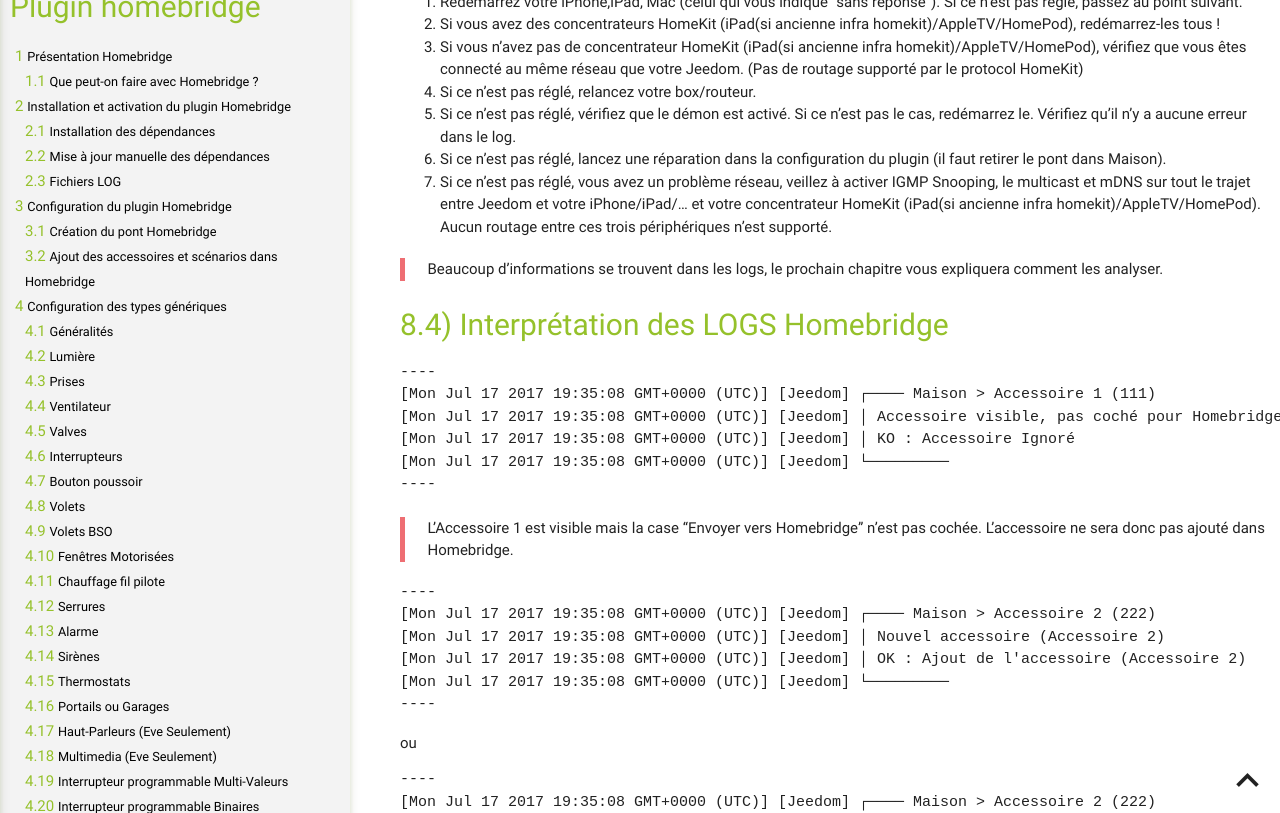
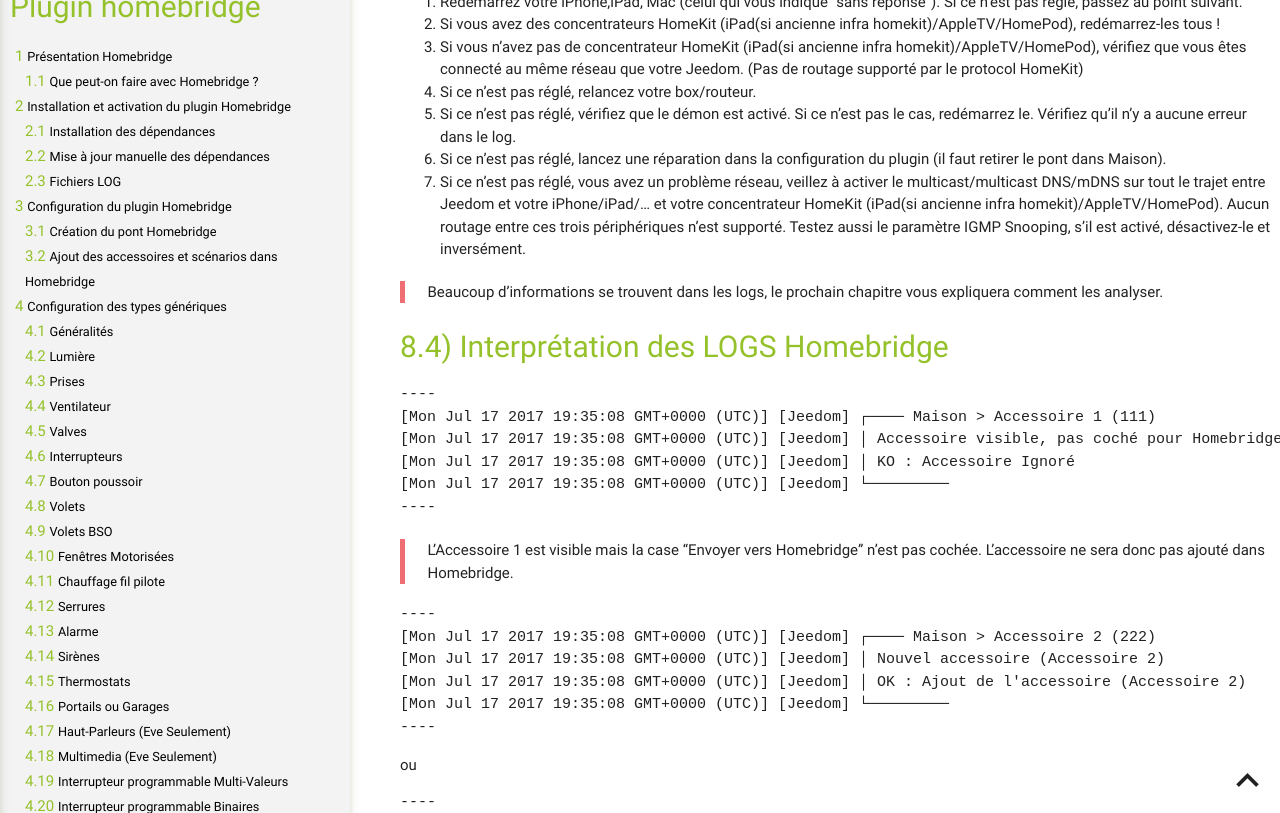
Before and after one commit to NebzHB/jeedom_docs, a Jekyll site: the page built from plugins/homebridge/fr_FR/index.md, in a window 1280 px wide and 900 px high, scrolled down 40961 px, cut to the strip 87-900 px from the top of the window. Built offline with Jekyll 4.4.1, drawn with Linux system fonts in a browser that asks for light colours.

Commit message:
Update index.md

```diff
--- a/plugins/homebridge/fr_FR/index.md
+++ b/plugins/homebridge/fr_FR/index.md
@@ -724,7 +724,7 @@
 4. Si ce n'est pas réglé, relancez votre box/routeur.
 5. Si ce n'est pas réglé, vérifiez que le démon est activé. Si ce n'est pas le cas, redémarrez le. Vérifiez qu'il n'y a aucune erreur dans le log.
 6. Si ce n'est pas réglé, lancez une réparation dans la configuration du plugin (il faut retirer le pont dans Maison).
-7. Si ce n'est pas réglé, vous avez un problème réseau, veillez à activer IGMP Snooping, le multicast et mDNS sur tout le trajet entre Jeedom et votre iPhone/iPad/... et votre concentrateur HomeKit (iPad(si ancienne infra homekit)/AppleTV/HomePod). Aucun routage entre ces trois périphériques n'est supporté.
+7. Si ce n'est pas réglé, vous avez un problème réseau, veillez à activer le multicast/multicast DNS/mDNS sur tout le trajet entre Jeedom et votre iPhone/iPad/... et votre concentrateur HomeKit (iPad(si ancienne infra homekit)/AppleTV/HomePod). Aucun routage entre ces trois périphériques n'est supporté. Testez aussi le paramètre IGMP Snooping, s'il est activé, désactivez-le et inversément.
 
 >Beaucoup d'informations se trouvent dans les logs, le prochain chapitre vous expliquera comment les analyser.
 
```
